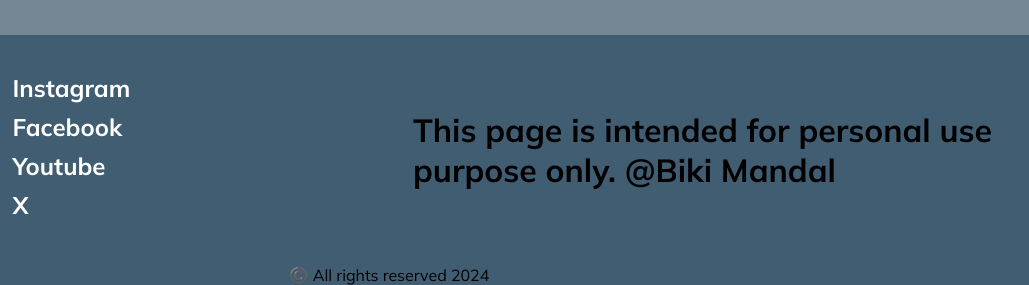
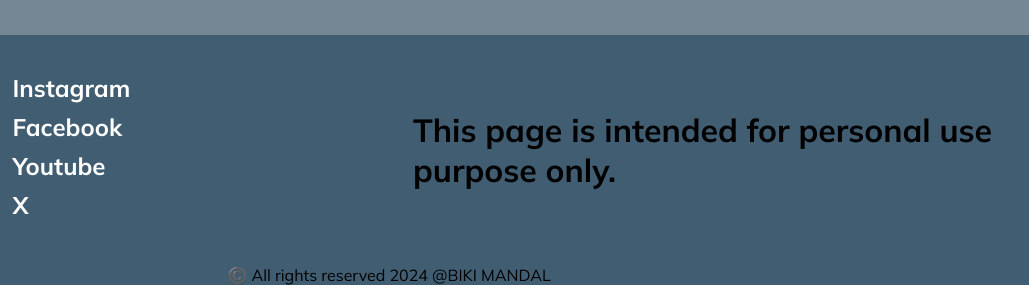
Before and after one commit to bikimandal/StockCalc, a plain HTML site: page index.html in a window 1280 px wide. Shown: the part 515-800 px from the top of the page, 251-1280 px from the left. Drawn offline with nearby package versions, Linux system fonts and the light colour scheme.

Commit message:
Update index.html

```diff
--- a/index.html
+++ b/index.html
@@ -81,10 +81,10 @@
                 </ul>
             </div>
             <div class="footerpart2">
-                <p>This page is intended for personal use purpose only. @Biki Mandal</p>
+                <p>This page is intended for personal use purpose only.</p>
             </div>
         </footer>
-        <label for="">©️ All rights reserved 2024</label>
+        <label for="">©️ All rights reserved 2024 @BIKI MANDAL</label>
     </div>
 <script src="assets/js/brain.js"></script>
 </body>
```
